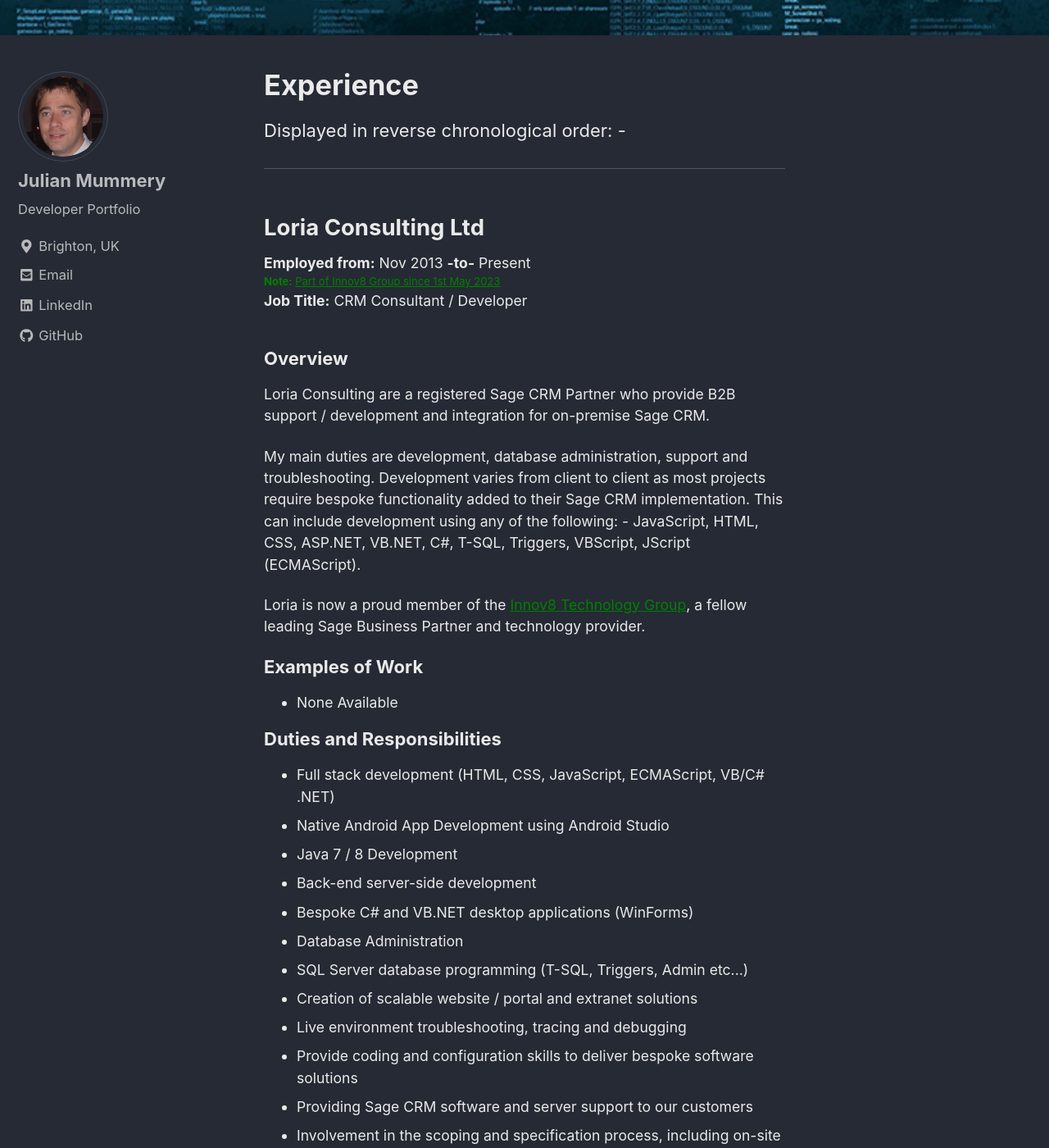
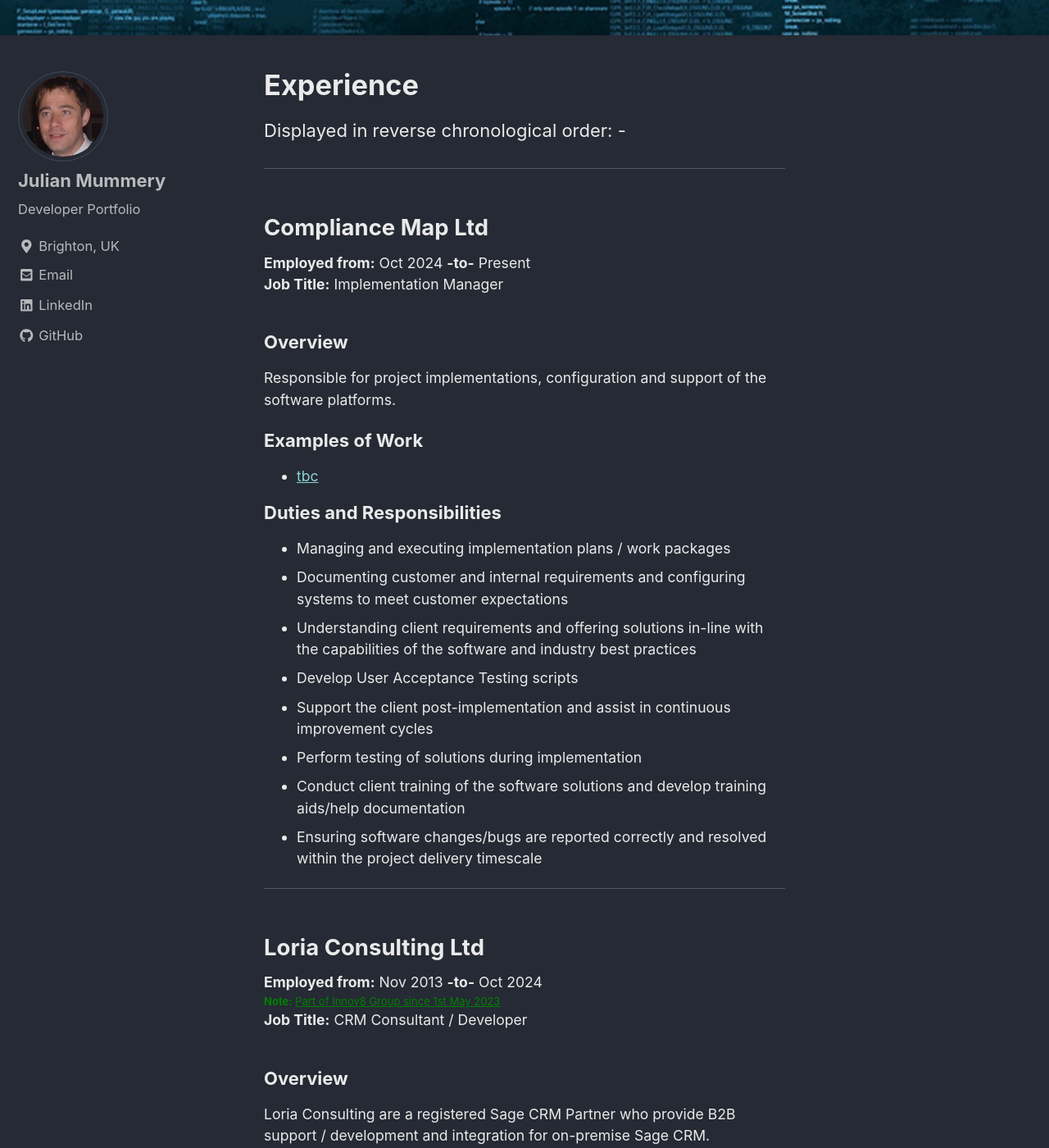
Before and after one commit to julianmummery/julianmummery.github.io, a Jekyll site: the page built from _pages/experience.md, in a window 1280 px wide and 1400 px high, scrolled down 345 px. Shown: the whole window at 82% size. Built offline with Jekyll 4.4.1, drawn with Linux system fonts in a browser that asks for light colours; nearby versions of some CDN libraries.

Commit message:
Update experience.md

```diff
--- a/_pages/experience.md
+++ b/_pages/experience.md
@@ -10,8 +10,30 @@
 Displayed in reverse chronological order: -
 
 <hr/>
+<h2>Compliance Map Ltd</h2>
+<p style="font-size:0.80em; margin-top:0; margin-bottom: 0;"><strong>Employed from:</strong> Oct 2024 <strong>-to-</strong> Present</p>
+<p style="font-size:0.80em; margin-top:0; margin-bottom: 0;"><strong>Job Title:</strong> Implementation Manager</p>
+<h3>Overview</h3>
+<p style="font-size:0.80em;">Responsible for project implementations, configuration and support of the software platforms.</p>
+<h3 style="margin-top: 0px">Examples of Work</h3>
+<ul style="font-size:0.80em;">
+  <li><a href="https://julianmummery.github.io/tbc" target="_blank">tbc</a></li>
+</ul>
+<h3 style="margin-top: 0px">Duties and Responsibilities</h3>
+<ul style="font-size:0.80em;">
+  <li>Managing and executing implementation plans / work packages</li>
+  <li>Documenting customer and internal requirements and configuring systems to meet customer expectations</li>
+  <li>Understanding client requirements and offering solutions in-line with the capabilities of the software and industry best practices</li>
+  <li>Develop User Acceptance Testing scripts</li>
+  <li>Support the client post-implementation and assist in continuous improvement cycles</li>
+  <li>Perform testing of solutions during implementation</li>
+  <li>Conduct client training of the software solutions and develop training aids/help documentation</li>
+  <li>Ensuring software changes/bugs are reported correctly and resolved within the project delivery timescale</li>
+</ul>
+
+<hr/>
 <h2>Loria Consulting Ltd</h2>
-<p style="font-size:0.80em; margin-top:0; margin-bottom: 0;"><strong>Employed from:</strong> Nov 2013 <strong>-to-</strong> Present</p>
+<p style="font-size:0.80em; margin-top:0; margin-bottom: 0;"><strong>Employed from:</strong> Nov 2013 <strong>-to-</strong> Oct 2024</p>
 <p style="font-size:0.80em; margin-top:0; margin-bottom: 0; color: green; font-size: small;"><strong>Note:</strong> <a href="https://www.innov8.co.uk/news/loria-consulting-ltd-becomes-latest-addition-innov8-group" target="_blank" style="color: green;">Part of Innov8 Group since 1st May 2023</a></p>
 <p style="font-size:0.80em; margin-top:0; margin-bottom: 0;"><strong>Job Title:</strong> CRM Consultant / Developer</p>
 <h3>Overview</h3>
```
